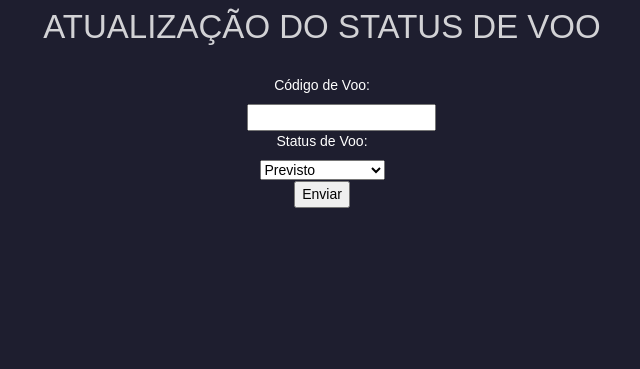
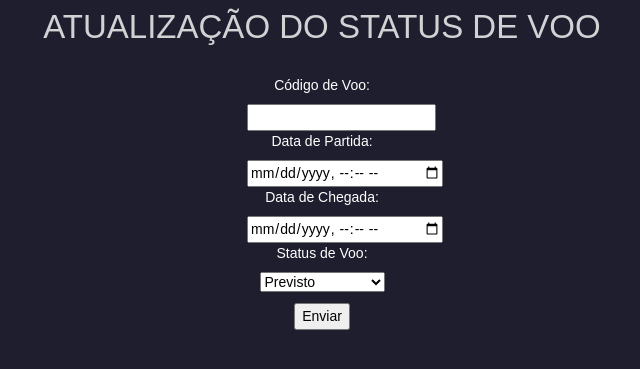
Before and after one commit to IzabelaMarina/caqui, a Django app: page /update/edit in a window 1280 px wide. Shown: the part 60-429 px from the top of the page, without its empty margins (318-958 px from the left). Run offline with Django 4.2, Linux system fonts and the light colour scheme; parts of the project's set-up code (start-up, migrations or seed data) failed here and were passed over.

Commit message:
update dates

```diff
--- a/Caqui/flight_management/forms.py
+++ b/Caqui/flight_management/forms.py
@@ -1,8 +1,11 @@
 from django import forms
 from flight_management.enums import Status
 
+class DateInput(forms.DateTimeInput):
+    input_type = 'datetime-local'
+
 class FormUpdateStatus(forms.Form):
-    code_flight = forms.CharField(label='Código de Voo', max_length=8)
-    #date_departure = forms.DateTimeField(label='Data de Partida')
-    #date_arrival = forms.DateTimeField(label='Data de Chegada')
-    select_status = forms.ChoiceField(label='Status de Voo', choices=Status.choices)
+    code_flight = forms.CharField(label='Código de Voo', max_length=8, required=False)
+    date_departure = forms.DateTimeField(label='Data de Partida', widget=DateInput, required=False)
+    date_arrival = forms.DateTimeField(label='Data de Chegada', widget=DateInput, required=False)
+    select_status = forms.ChoiceField(label='Status de Voo', choices=Status.choices, required=False)
--- a/Caqui/flight_management/models.py
+++ b/Caqui/flight_management/models.py
@@ -45,3 +45,5 @@ class User(models.Model):
 #flight_status_test.save()
 #flight_test = Flight.objects.create(tx_code="GOL0001", dt_est_departure=datetime.now(), dt_est_arrival=datetime.now(), nm_origin="BSB", nm_destination="CGH", fk_flightstatus=flight_status_test)
 #flight_test.save()
+#flight_test = Flight.objects.create(tx_code="GOL0002", dt_est_departure=now.strftime("%Y-%m-%d %H:%M:%S"), dt_est_arrival=now.strftime("%Y-%m-%d %H:%M:%S"), nm_origin="BSB", nm_destination="CGH", fk_flightstatus=flight_status_test)
+#flight_test.save()
--- a/Caqui/flight_management/template/edit.html
+++ b/Caqui/flight_management/template/edit.html
@@ -23,6 +23,9 @@
             text-align: center;
             margin-top: 10px;
         }
+        .inputEnviar{
+            margin-top: 10px;
+        }
 </style>
     </style>
 
@@ -34,7 +37,7 @@
         }
 
         function messageUpdate(){
-            //alert("Status atualizado ou não atualizado!")
+            alert("Status atualizado com sucesso!")
         }
 
     </script>
@@ -52,12 +55,10 @@
     </nav>
     <h1> ATUALIZAÇÃO DO STATUS DE VOO </h1>
 
-       <form class="styleform" action="../update/edit" method=POST>
+       <form class="styleform" action="../update/edit" id="form-id" method=POST>
             {% csrf_token %}
             {{ form }}
-            <input type="submit" value="Enviar" onClick="messageUpdate()">
+            <input class="inputEnviar" type="submit" value="Enviar" onclick="messageUpdate()">
         </form>
 
- </body>
-
  </html>
--- a/Caqui/flight_management/views.py
+++ b/Caqui/flight_management/views.py
@@ -18,15 +18,19 @@ def flightupdateview(request):
 def update_status(request):
     if request.method == 'POST':
         form = FormUpdateStatus(request.POST)
-        if form.is_valid():
-            try:
-                flight = Flight.objects.get(tx_code=request.POST['code_flight'])
-            except Flight.DoesNotExist:
-                flight = None
-            else:
-                flightstatus = flight.fk_flightstatus
+        try:
+            flight = Flight.objects.get(tx_code=request.POST['code_flight'])
+        except Flight.DoesNotExist:
+            flight = None
+        else:
+            flightstatus = flight.fk_flightstatus
+            if request.POST['select_status'] != "":
                 flightstatus.nm_status = request.POST['select_status']
-                flightstatus.save()
+            if request.POST['date_departure'] != "":
+                flightstatus.dt_departure = request.POST['date_departure']
+            if request.POST['date_arrival'] != "":
+                flightstatus.dt_arrival = request.POST['date_arrival']
+            flightstatus.save()
     else:
         form = FormUpdateStatus()
 
```
